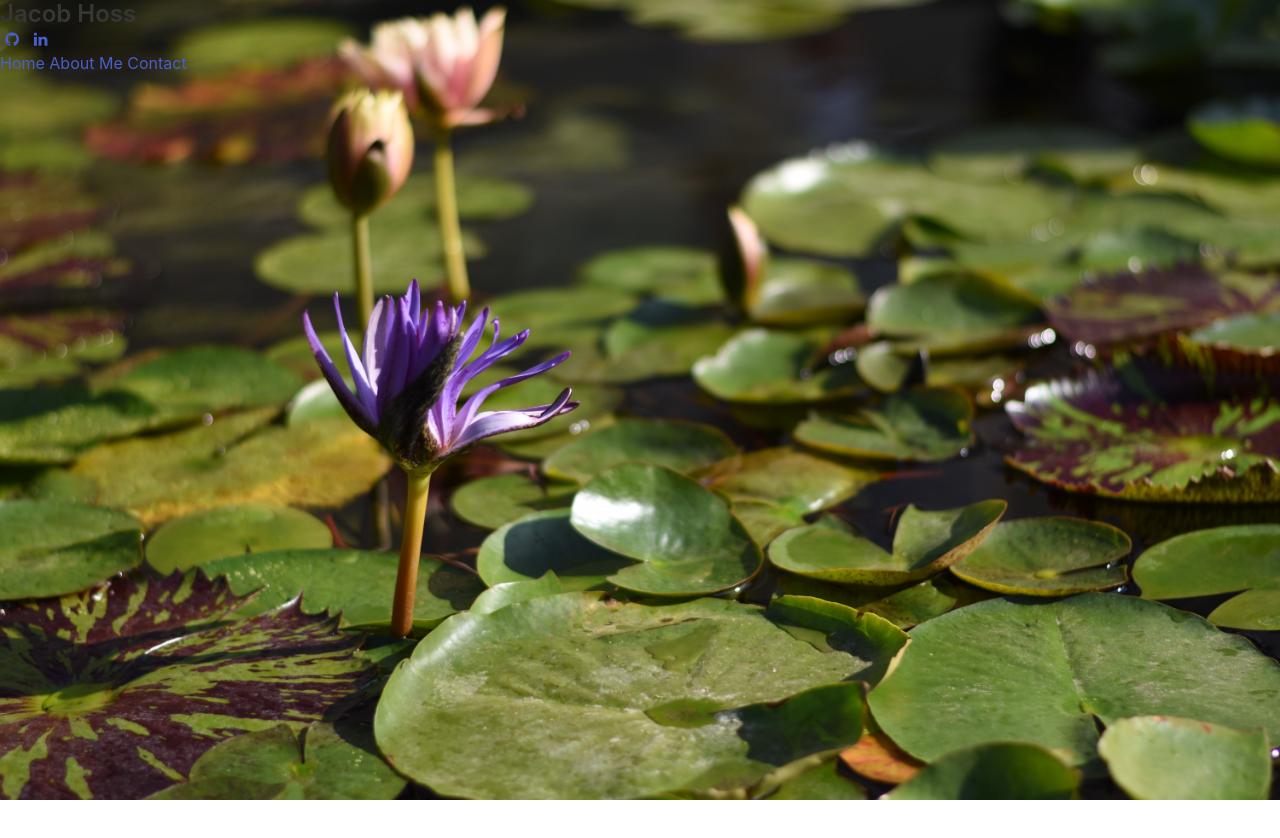
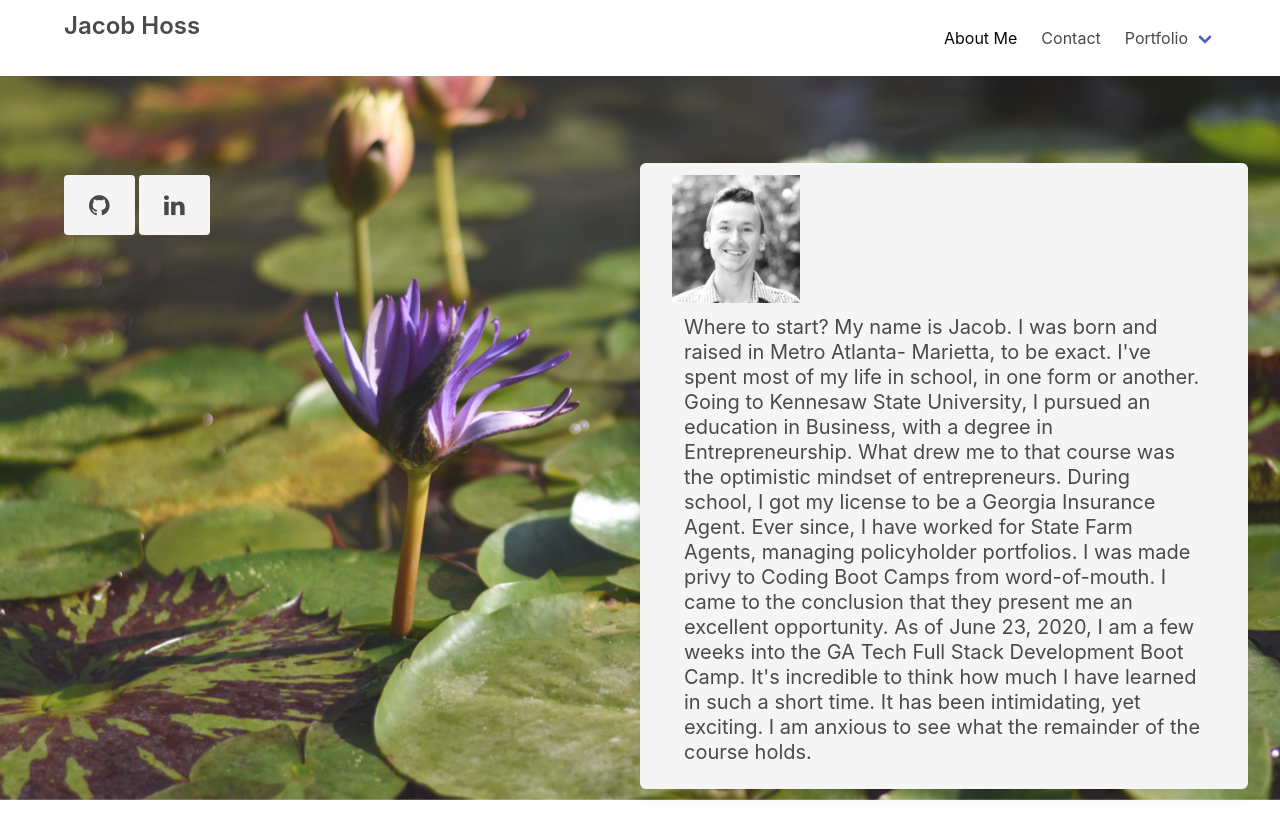
Before and after one commit to JacobHoss/portfolio, a plain HTML site: page index.html in a window 1280 px wide. Before the commit the page ends 800 px from the top, so only its background shows below. Drawn offline with nearby package versions, Linux system fonts and the light colour scheme.

Commit message:
more styling changes, added burger + dropdown, added several links

```diff
--- a/assets/script.js
+++ b/assets/script.js
@@ -1,8 +1,9 @@
-// $(function(){
-//     var bgimage = new Image();
-//     bgimage.src="assets/orange-hue.jpg";
-//     $(".feature").hide();
-//     $(bgimage).load(function(){
-//         $(".feature").css("background-image","url("+$(this).attr("src")+")").fadeIn(2000);
-//      });
-// });
+	// source: https://gist.github.com/Bradcomp/a9ef2ef322a8e8017443b626208999c1
+	(function () {
+		var burger = document.querySelector('.burger');
+		var menu = document.querySelector('#' + burger.dataset.target);
+		burger.addEventListener('click', function () {
+			burger.classList.toggle('is-active');
+			menu.classList.toggle('is-active');
+		});
+	})();
--- /dev/null
+++ b/assets/style.css
@@ -0,0 +1,34 @@
+html, body {
+    height: 100%;
+    width: 100%;
+}
+
+body {
+    position: relative;
+}
+
+.page-bg {
+    opacity: 0;
+    position: fixed;
+    top: 0;
+    left: 0;
+    height: 100%;
+    width: 100%;
+    background: url(./DSC_0094.jpg) no-repeat center center fixed;
+    background-size: cover;
+
+    animation-name: fadeIn;
+    animation-iteration-count: 1;
+    animation-timing-function: ease-in-out;
+    animation-duration: 2s;
+    animation-fill-mode:forwards;
+}
+
+@keyframes fadeIn {
+    0% {
+        opacity: 0;
+    }
+    100% {
+        opacity: 0.90;
+    }
+}
--- a/index.html
+++ b/index.html
@@ -1,48 +1,89 @@
 <!DOCTYPE html>
 <html lang="en">
   <head>
-    <meta charset="utf-8">
-    <meta name="viewport" content="width=device-width, initial-scale=1, shrink-to-fit=no">
-    <title>Jacob's Portfolio</title>
-    <link rel="stylesheet" href="https://maxcdn.bootstrapcdn.com/font-awesome/4.7.0/css/font-awesome.min.css">
-    <link rel="stylesheet" href="https://cdnjs.cloudflare.com/ajax/libs/bulma/0.4.2/css/bulma.css">
+    <meta charset="UTF-8">
+    <meta http-equiv="X-UA-Compatible" content="IE=edge">
+    <meta name="viewport" content="width=device-width, initial-scale=1">
+    <title>About Me</title>
+    <!-- Bulma Version 0.9.0-->
+    <link rel="stylesheet" href="https://unpkg.com/bulma@0.9.0/css/bulma.min.css" />
+    <link rel="stylesheet" href="assets/style.css">
+    <link href="https://stackpath.bootstrapcdn.com/font-awesome/4.7.0/css/font-awesome.min.css" rel="stylesheet"
+      integrity="sha384-wvfXpqpZZVQGK6TAh5PVlGOfQNHSoD2xbE+QkPxCAFlNEevoEH3Sl0sibVcOQVnN" crossorigin="anonymous">
   </head>
-<style>
+<!-- <style>
     html {
     background: url('assets/DSC_0094.jpg') no-repeat center fixed;
     background-size: cover;
 }
-</style>
+</style> -->
 
   <body>
-    <div class="block">
-        <nav class="nav">
-          <div class="nav-left">
-            <a href="" class="nav-item">
-              <h1 class="title is-4">Jacob Hoss</h1>
-            </a>
+	<!-- START NAV -->
+	<nav class="navbar">
+		<div class="container">
+			<div class="navbar-brand">
+				<a class="navbar-item title is-4" href="./index.html">
+					Jacob Hoss
+				</a>
+				<span class="navbar-burger burger" data-target="navbarMenu">
+					<span></span>
+					<span></span>
+					<span></span>
+				</span>
+			</div>
+			<div id="navbarMenu" class="navbar-menu">
+				<div class="navbar-end">
+					<a class="navbar-item is-active" href="index.html">About Me</a>
+					<a class="navbar-item" href="contact.html">Contact</a>
+					<div class="navbar-item has-dropdown is-hoverable">
+						<a class="navbar-link" href="./portfolio.html">Portfolio</a>
+						<div class="navbar-dropdown">
+							<a class="navbar-item" href="https://nataliegarcia-8.github.io/Domestic-Covid19-TravelApp/"
+								target="_blank">COVID-19 Travel App</a>
+							<a class="navbar-item" href="https://jacobhoss.github.io/weather-dashboard/"
+								target="_blank">Weather Dashboard</a>
+							<a class="navbar-item" href="https://jacobhoss.github.io/car-trivia-quiz/"
+								target="_blank">Car Trivia Quiz</a>
+							<a class="navbar-item" href="https://jacobhoss.github.io/random-password-generator/"
+								target="_blank">Random Password Generator</a>
+						</div>
+					</div>
+				</div>
+			</div>
+		</div>
+	</nav>
+  <!-- END NAV -->
+  <div class="page-bg"></div>
+  <section class="hero is-fullheight">
+		<div class="hero-body">
+			<div class="container has-text-centered">
+				<div class="columns is-8 is-variable ">
+					<div class="column has-text-left">
+
+						<div class="social-media">
+							<a href="https://github.com/JacobHoss" target="_blank" class="button is-light is-large"><i
+									class="fa fa-github" aria-hidden="true"></i></a>
+							<a href="https://www.linkedin.com/in/jacob-hoss-00b431139" target="_blank"
+								class="button is-light is-large"><i class="fa fa-linkedin" aria-hidden="true"></i></a>
+						</div>
           </div>
+					<div class="column has-text-left box has-background-light">
+						<article>
+              <img src="assets/portrait.jpg" class="image is-128x128">
+							<div>
+								<p class="subtitle has-text-grey-dark px-3 py-3">
+                  Where to start? My name is Jacob. I was born and raised in Metro Atlanta- Marietta, to be exact. I've spent most of my life in school, in one form or another. Going to Kennesaw State University, I pursued an education in Business, with a degree in Entrepreneurship. What drew me to that course was the optimistic mindset of entrepreneurs.
 
-          <div class="nav-center">
-            <a href="https://github.com/JacobHoss" target="_blank" class="nav-item">
-              <span class="icon">
-                <i class="fa fa-github"></i>
-              </span>
-            </a>
-            <a href="https://www.linkedin.com/in/jacob-hoss-00b431139/" target="_blank" class="nav-item">
-              <span class="icon">
-                <i class="fa fa-linkedin"></i>
-              </span>
-            </a>
-          </div>
+During school, I got my license to be a Georgia Insurance Agent. Ever since, I have worked for State Farm Agents, managing policyholder portfolios. I was made privy to Coding Boot Camps from word-of-mouth. I came to the conclusion that they present me an excellent opportunity. As of June 23, 2020, I am a few weeks into the GA Tech Full Stack Development Boot Camp. It's incredible to think how much I have learned in such a short time. It has been intimidating, yet exciting. I am anxious to see what the remainder of the course holds.
+                </p>
+						</article>
+					</div>
+				</div>
+			</div>
+		</div>
+	</section>
 
-          <div class="nav-right nav-menu">
-            <a href="#" class="nav-item">Home</a>
-            <a href="#" class="nav-item">About Me</a>
-            <a href="#" class="nav-item">Contact</a>
-          </div>
-        </nav>
-      </div>
 
   <script src="https://code.jquery.com/jquery-3.4.1.min.js"></script>
   <script src="https://cdnjs.cloudflare.com/ajax/libs/moment.js/2.24.0/moment.min.js"></script>
```
Also changed, not shown: contact.html (+96 -13 lines), assets/portrait.jpg (added).
